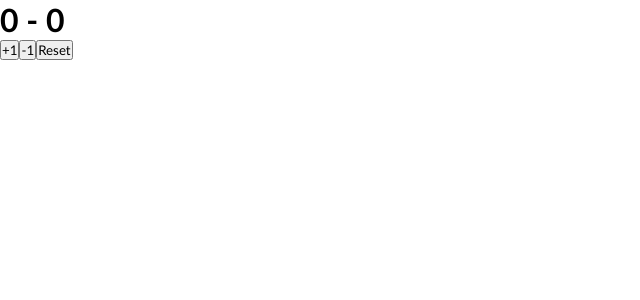
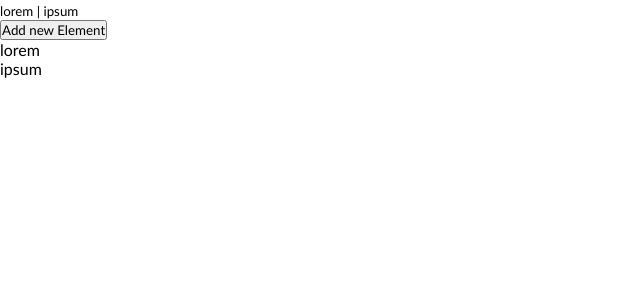
Before and after one commit to majcherrr87/MegaK_Frontowcy_React, a React (Vite) app: page / in a window 1280 px wide. Shown: the top 300 px of the page, without its empty margins (0-640 px from the left). Built offline with nearby package versions, Linux system fonts and the light colour scheme.

Commit message:
useSyncExternalStore

```diff
--- a/src/App.tsx
+++ b/src/App.tsx
@@ -1,9 +1,11 @@
-import { Counter } from './Counter'
+import { SecondStore } from './SecondStore'
+import { Store } from './Store'
 
 export const App = () => {
 	return (
 		<>
-			<Counter />
+			<SecondStore />
+			<Store />
 		</>
 	)
 }
--- /dev/null
+++ b/src/SecondStore.tsx
@@ -0,0 +1,11 @@
+import { useSyncExternalStore } from 'react'
+import { dataStore } from './store/data'
+
+export const SecondStore = () => {
+	const elements = useSyncExternalStore(
+		dataStore.subscribe,
+		dataStore.getElements,
+	)
+
+	return <small>{elements.join(' | ')}</small>
+}
--- /dev/null
+++ b/src/Store.tsx
@@ -0,0 +1,25 @@
+import { useSyncExternalStore } from 'react'
+import { dataStore } from './store/data'
+
+export const Store = () => {
+	const elements = useSyncExternalStore(
+		dataStore.subscribe,
+		dataStore.getElements,
+	)
+
+	const handleClick = () => {
+		const newValue = `kot ${Math.round(Math.random() * 100)} Lisa`
+		dataStore.addNewElements(newValue)
+	}
+
+	return (
+		<div>
+			<button onClick={handleClick}>Add new Element</button>
+			<ul>
+				{elements.map((element, index) => (
+					<li key={index}>{element}</li>
+				))}
+			</ul>
+		</div>
+	)
+}
--- /dev/null
+++ b/src/store/data.ts
@@ -0,0 +1,20 @@
+let elements: string[] = ['lorem', 'ipsum']
+const subscribers = new Set<() => void>()
+
+export const dataStore = {
+	getElements: () => {
+		return elements
+	},
+	subscribe: (callback: () => void) => {
+		subscribers.add(callback)
+		return () => {
+			subscribers.delete(callback)
+		}
+	},
+	addNewElements: (title: string) => {
+		console.log(title)
+		elements = [...elements, title]
+
+		subscribers.forEach((callback) => callback())
+	},
+}
```
